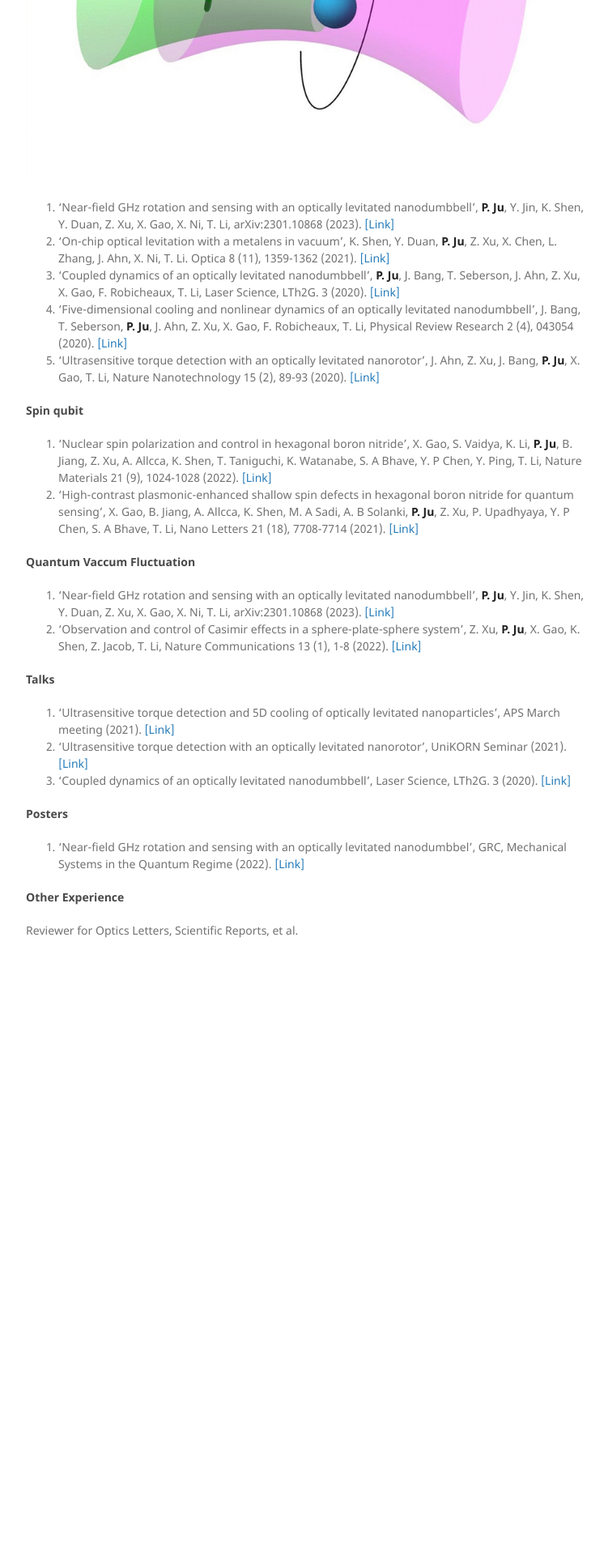
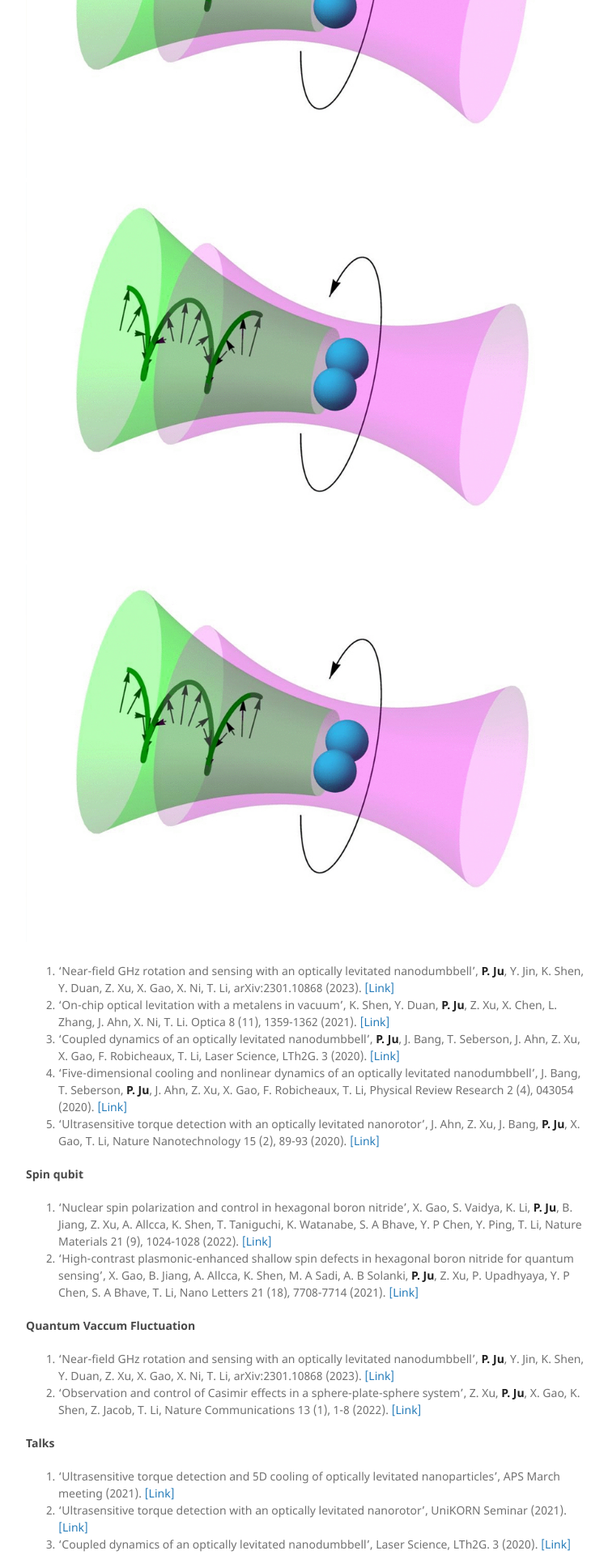
Before and after one commit to peng-ju/peng-ju.github.io, a Jekyll site: the page built from publications/index.md, in a window 1280 px wide. Shown: the part 491-2411 px from the top of the page at 81% size, without its empty margins (108-859 px from the left). Built offline with Jekyll 4.4.1, drawn with Linux system fonts in a browser that asks for light colours; before the commit the page ends 1728 px from its top, so only the background shows below that.

Commit message:
Update index.md

```diff
--- a/publications/index.md
+++ b/publications/index.md
@@ -7,7 +7,7 @@ title: Publications
 For a full list of my publications, please refer to my [google scholar](https://scholar.google.com/citations?user=vPl5ZHoAAAAJ&hl=en&oi=ao).
 
 #### Levitated optomechanics
-![Fig1](img/fastest_spin.jpg)
+![Fig1](img/fastest_spin.jpg) ![Fig1](img/fastest_spin.jpg) ![Fig1](img/fastest_spin.jpg)
 1. 'Near-field GHz rotation and sensing with an optically levitated nanodumbbell', **P. Ju**, Y. Jin, K. Shen, Y. Duan, Z. Xu, X. Gao, X. Ni, T. Li, arXiv:2301.10868 (2023). [[Link]](https://arxiv.org/abs/2301.10868)
 2. 'On-chip optical levitation with a metalens in vacuum', K. Shen, Y. Duan, **P. Ju**, Z. Xu, X. Chen, L. Zhang, J. Ahn, X. Ni, T. Li. Optica 8 (11), 1359-1362 (2021). [[Link]](https://opg.optica.org/optica/fulltext.cfm?uri=optica-8-11-1359&id=461986)
 3. 'Coupled dynamics of an optically levitated nanodumbbell', **P. Ju**, J. Bang, T. Seberson, J. Ahn, Z. Xu, X. Gao, F. Robicheaux, T. Li, Laser Science, LTh2G. 3 (2020). [[Link]](https://opg.optica.org/abstract.cfm?uri=LS-2020-LTh2G.3)
```
